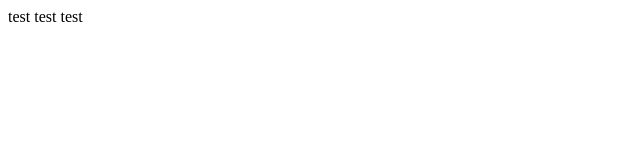
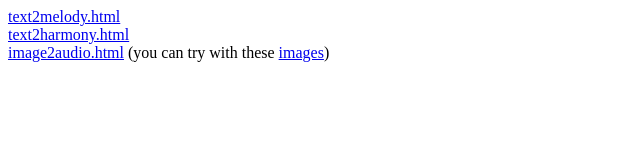
Before and after one commit to rppbodo/rppbodo.github.io, a plain HTML site: page index.html in a window 1280 px wide. Shown: the whole page, without its empty margins (0-640 px from the left). Drawn offline with Linux system fonts and the light colour scheme.

Commit message:
Updating .html files

```diff
--- a/index.html
+++ b/index.html
@@ -1,6 +1,11 @@
 <!doctype html>
 <html><head>
-<title>test</title>
+<title>rppbodo@github.io</title>
 </head><body>
-test test test
+<a href="text2melody.html">text2melody.html</a>
+<br />
+<a href="text2harmony.html">text2harmony.html</a>
+<br />
+<a href="image2audio.html">image2audio.html</a>
+(you can try with these <a href="images">images</a>)
 </body></html>
```
Also changed, not shown: images/index.html (added, +10 -0 lines).
